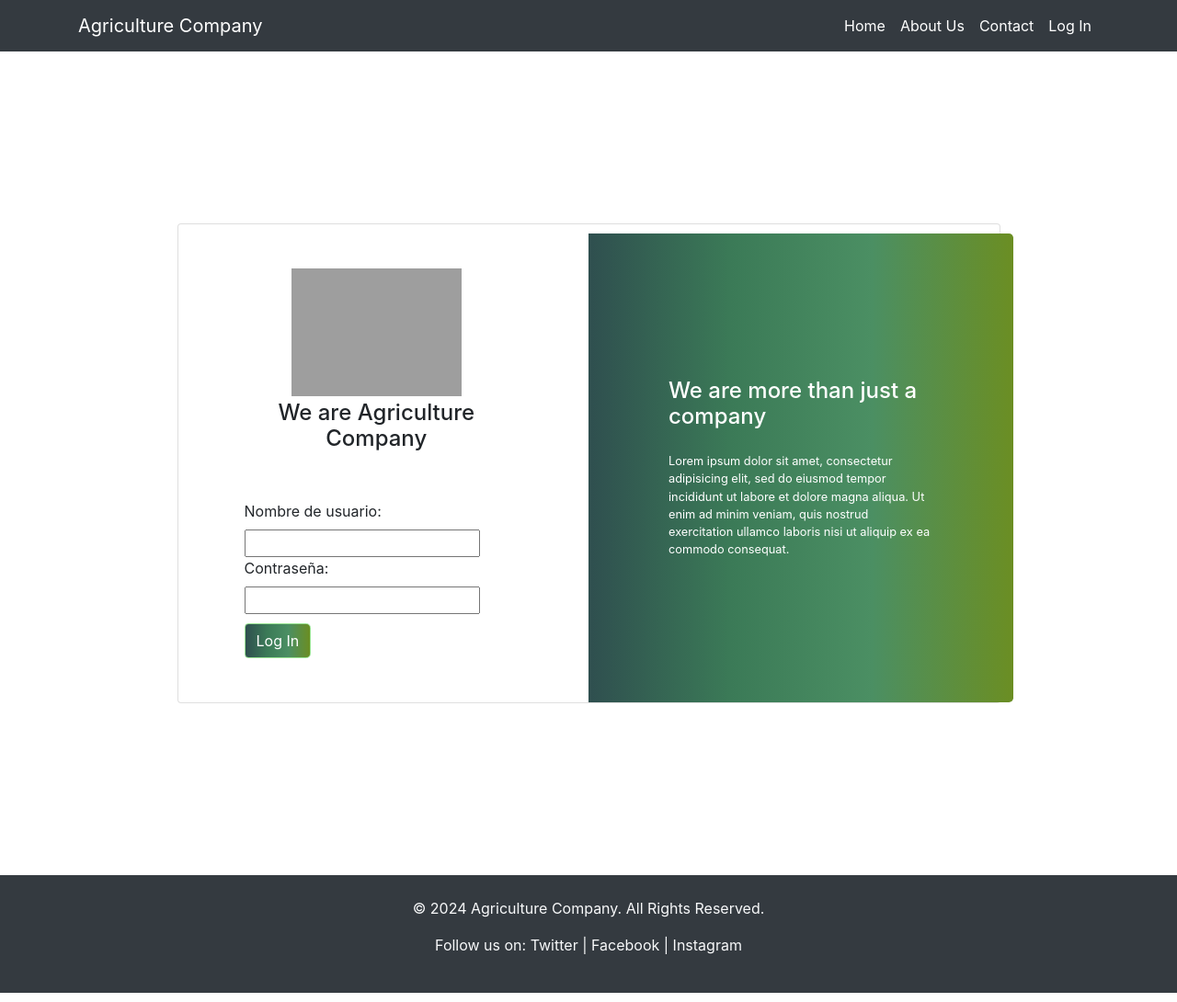
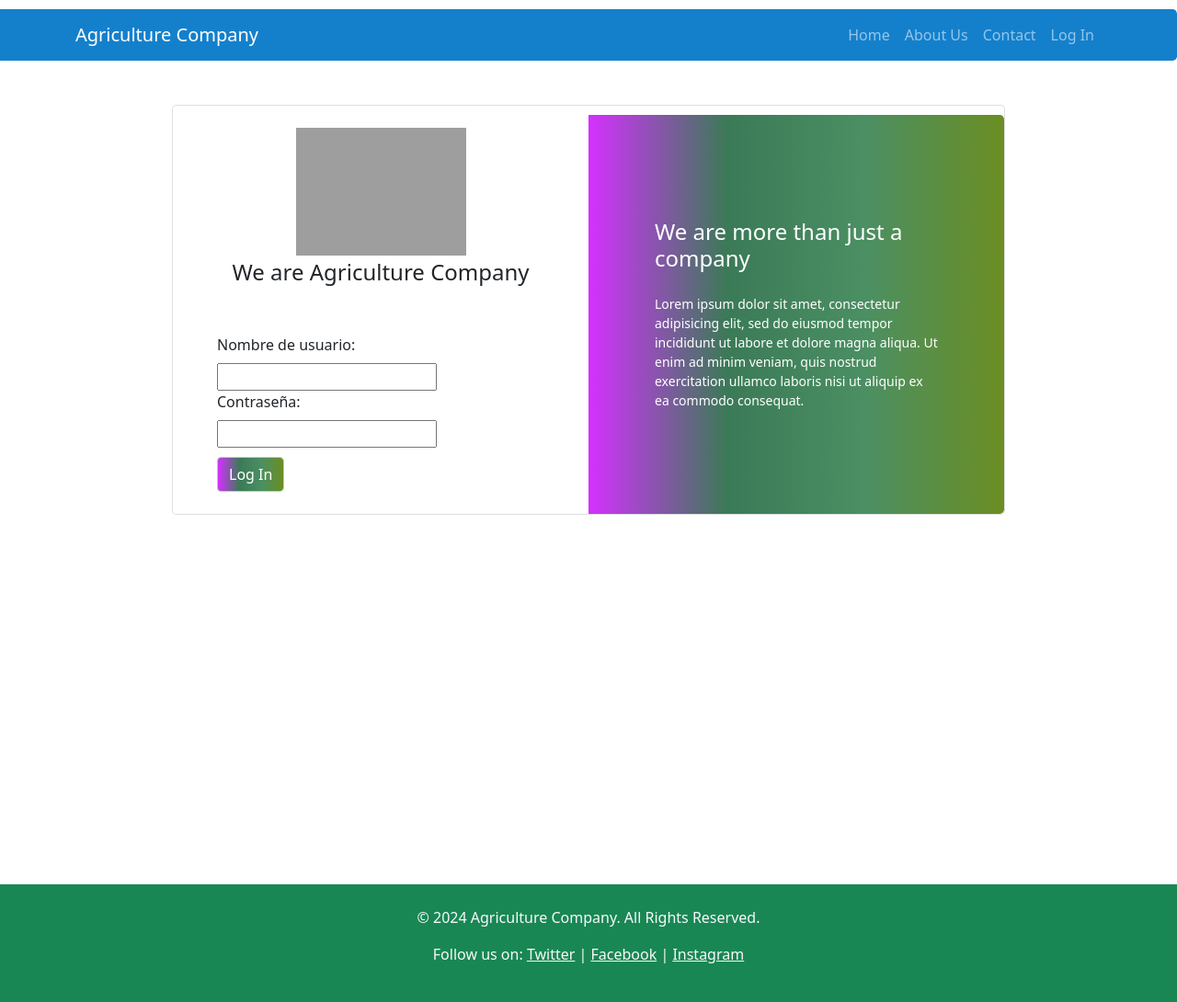
Before and after one commit to ISCOUTB/AG-AgricultureCompany, a FastAPI app: page /login in a window 1280 px wide. Shown: the whole page at 92% size. Run offline with FastAPI, Linux system fonts and the light colour scheme; some libraries are stand-ins or nearby versions; grey boxes are pictures that could not be loaded.

Commit message:
login.html

```diff
--- a/app/styles/home.css
+++ b/app/styles/home.css
@@ -1,11 +1,11 @@
-.custom-navbar {
-    background-color: #4CAF50; /* Cambia este valor al color que desees */
+.gradient-custom-3 {
+/* fallback for old browsers */
+background: #fccb90;
+
+/* Chrome 10-25, Safari 5.1-6 */
+background: -webkit-linear-gradient(to right, #2f4f4f, #3b7a57, #4b8f63, #6b8e23);
+
+/* W3C, IE 10+/ ge, Firefox 16+, Chrome 26+, Opera 12+, Safari 7+ */
+background: linear-gradient(to right, #2f4f4f, #3b7a57, #4b8f63, #6b8e23);
+
 }
-
-.custom-navbar .nav-link {
-    color: white !important; /* Color del texto de los enlaces */
-}
-
-.custom-navbar .nav-link:hover {
-    color: #f1c40f !important; /* Color del texto cuando haces hover */
-}
--- a/app/styles/login.css
+++ b/app/styles/login.css
@@ -1,12 +1,16 @@
+.custom-navbar {
+    background: #1480cc !important;
+}
+
 .gradient-custom-2 {
 /* fallback for old browsers */
 background: #fccb90;
 
 /* Chrome 10-25, Safari 5.1-6 */
-background: -webkit-linear-gradient(to right, #2f4f4f, #3b7a57, #4b8f63, #6b8e23);
+background: -webkit-linear-gradient(to right, #f30ba7, #3b7a57, #4b8f63, #6b8e23);
 
 /* W3C, IE 10+/ ge, Firefox 16+, Chrome 26+, Opera 12+, Safari 7+ */
-background: linear-gradient(to right, #2f4f4f, #3b7a57, #4b8f63, #6b8e23);
+background: linear-gradient(to right, #d530ff, #3b7a57, #4b8f63, #6b8e23);
 
 
 
@@ -26,3 +30,7 @@ border-top-right-radius: .3rem;
 border-bottom-right-radius: .3rem;
 }
 }
+
+.custom-navbar{
+    background-color: #f1c40f;
+}
--- a/app/templates/base.html
+++ b/app/templates/base.html
@@ -7,11 +7,14 @@
     <title>Agriculture Company</title>
 
     <!-- Bootstrap CSS for styling -->
-    <link href="https://stackpath.bootstrapcdn.com/bootstrap/4.5.2/css/bootstrap.min.css" rel="stylesheet">
 
+
+    <link href="https://cdnjs.cloudflare.com/ajax/libs/twitter-bootstrap/4.5.0/css/bootstrap.min.css" rel="stylesheet">
+    <link href="https://cdnjs.cloudflare.com/ajax/libs/bootstrap/5.0.2/css/bootstrap.min.css" rel="stylesheet">
     <!-- Enlace al archivo CSS principal -->
     <link rel="stylesheet" href="/styles/login.css">
     <link rel="stylesheet" href="/styles/home.css">
+
 
 
     <!-- Bloque para agregar CSS específico de cada página -->
@@ -20,7 +23,7 @@
 </head>
 <body>
     <!-- Navigation bar -->
-    <nav class="navbar navbar-expand-lg navbar-dark bg-dark custom-navbar">
+    <nav class="navbar navbar-expand-lg navbar-dark bg-dark custom-navbar gradient-custom-2">
         <div class="container">
             <a class="navbar-brand" href="/">Agriculture Company</a>
             <button class="navbar-toggler" type="button" data-toggle="collapse" data-target="#navbarNav" aria-controls="navbarNav" aria-expanded="false" aria-label="Toggle navigation">
@@ -45,6 +48,7 @@
         </div>
     </nav>
 
+
     <!-- Main content -->
     <div class="container mt-5">
         {% block page_content %}
@@ -52,7 +56,7 @@
     </div>
 
     <!-- Footer -->
-    <footer class="bg-dark text-light text-center py-4 mt-5">
+    <footer class="bg-success text-light text-center py-4 mt-5">
         <div class="container">
             <p>&copy; 2024 Agriculture Company. All Rights Reserved.</p>
             <p>Follow us on:
--- a/app/templates/login.html
+++ b/app/templates/login.html
@@ -2,13 +2,13 @@
 
 {% block page_content %}
 <section class="h-100 gradient-form">
-  <div class="container py-5 h-100">
+  <div class="container">
     <div class="row d-flex justify-content-center align-items-center h-100">
       <div class="col-xl-10">
         <div class="card rounded-3 text-black">
           <div class="row g-0">
             <div class="col-lg-6">
-              <div class="card-body p-md-5 mx-md-4">
+              <div class="card-body p-md-4 mx-md-4">
 
                 <div class="text-center">
                   <img src="https://img.freepik.com/vector-premium/agricultura-logo-e-marca-simbolo-diseno-grafico-minimalista-logo_67323-367.jpg"
```
Also changed, not shown: app/app.py (line endings or trailing spaces).
